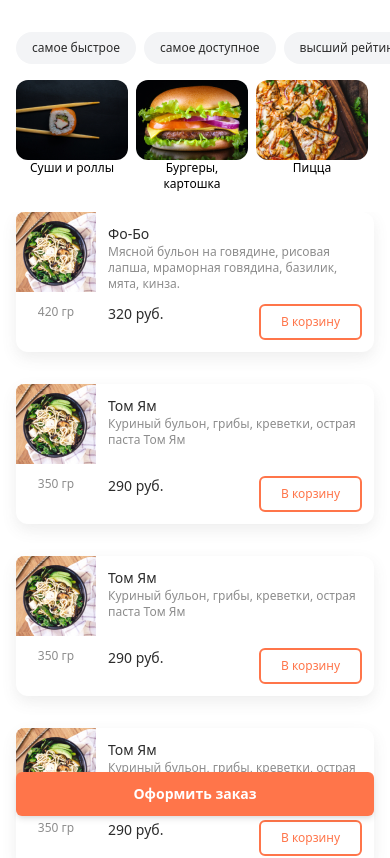
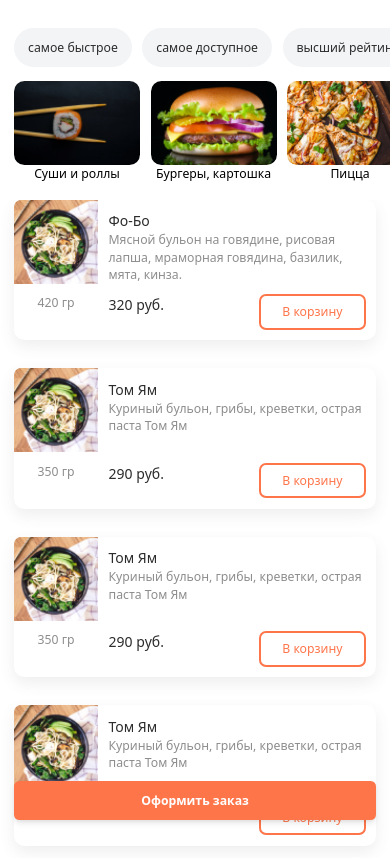
Before and after one commit to ssemenidov/delivery, a React (Create React App) app: page /menu in a window 390 px wide. Shown: the top 858 px of the page. Built offline with nearby package versions, Linux system fonts and the light colour scheme.

Commit message:
change basic font

```diff
--- a/src/components/BasketCard.tsx
+++ b/src/components/BasketCard.tsx
@@ -16,27 +16,24 @@ function BasketCard({
     <div className='flex flex-row rounded-xl relative w-full'>
       <div className=' '>
         <div
-          className='min-w-full w-20 h-20 md:w-24 md:h-24   bg-center bg-no-repeat bg-cover rounded-l-lg'
+          className='min-w-full w-24 h-24  md:w-28 md:h-28   bg-center bg-no-repeat bg-cover rounded-l-lg'
           style={{
             backgroundImage: `url(${url})`,
           }}
         ></div>
       </div>
-      <div className='flex justify-between px-3 flex-col h-20  md:h-24 w-full '>
+      <div className='flex justify-between px-3 flex-col h-24  md:h-28 w-full '>
         <div className=''>
-          <div className='text-black1 text-sm font-medium pb-1'>{title}</div>
-          <div
-            className='text-gray1 text-xs  overflow-y-hidden'
-            style={{fontSize: '10px', lineHeight: '11px'}}
-          >
+          <div className='text-black1 text-base font-medium pb-1'>{title}</div>
+          <div className='text-gray1 text-xs md:text-sm  overflow-y-hidden'>
             {descr}
           </div>
         </div>
         <div className='flex flex-row w-full justify-between'>
-          <div className=' text-black1 whitespace-nowrap text-xs self-center'>
+          <div className=' text-black1 whitespace-nowrap text-sm self-center'>
             {mass} гр
           </div>
-          <div className='whitespace-nowrap text-orange1 text-sm font-medium'>
+          <div className='whitespace-nowrap text-orange1 text-base font-medium'>
             {price} руб.
           </div>
         </div>
--- a/src/components/Card.tsx
+++ b/src/components/Card.tsx
@@ -15,36 +15,36 @@ function Card({id, title, descr, url, price, mass, addCard}: BasketCard) {
     >
       <div className='flex flex-col  align-center '>
         <div
-          className='min-w-full w-20 h-20  md:w-24 md:h-24 bg-center bg-no-repeat bg-cover rounded-tl-lg'
+          className='min-w-full w-24 h-24  md:w-28 md:h-28 bg-center bg-no-repeat bg-cover rounded-tl-lg'
           style={{
             backgroundImage: `url(${url})`,
           }}
         ></div>
-        <div className='py-3 text-gray1 whitespace-nowrap text-xs self-center'>
+        <div className='py-3 text-gray1 whitespace-nowrap text-sm self-center'>
           {mass} гр
         </div>
       </div>
       <div className='flex justify-around p-3 flex-col'>
-        <div className='h-20 md:h-24'>
-          <div className='text-black1 text-sm font-medium'>{title}</div>
-          <div className='text-gray1 text-xs '>{descr}</div>
+        <div className='h-24 md:h-28'>
+          <div className='text-black1 text-base font-medium'>{title}</div>
+          <div className='text-gray1 text-sm '>{descr}</div>
         </div>
         <div className='flex flex-row w-full justify-between'>
-          <div className='whitespace-nowrap text-black1 text-sm md:text-base font-medium'>
+          <div className='whitespace-nowrap text-black1 text-base md:text-lg font-medium'>
             {price} руб.
           </div>
           <div className=''>
             {checked ? (
               <button
                 onClick={() => handleClick(id)}
-                className='text-xs  bg-orange1 text-white py-2 px-7 border-2 border-orange1 rounded-md whitespace-nowrap'
+                className='text-sm  bg-orange1 text-white py-2 px-7 border-2 border-orange1 rounded-lg whitespace-nowrap'
               >
                 Убрать
               </button>
             ) : (
               <button
                 onClick={() => handleClick(id)}
-                className='text-xs text-orange1 bg-white py-2 px-5 border-2 border-orange1 rounded-md whitespace-nowrap'
+                className='text-sm text-orange1 bg-white py-2 px-6 border-2 border-orange1 rounded-lg whitespace-nowrap'
               >
                 В корзину
               </button>
--- a/src/index.css
+++ b/src/index.css
@@ -7,7 +7,7 @@
 @tailwind components;
 @layer components {
   .btn-orange {
-    @apply py-3 w-full px-4  text-sm bg-orange1 text-white font-semibold rounded-md shadow-md  focus:outline-none;
+    @apply py-3 w-full px-4   bg-orange1 text-white font-semibold rounded-md shadow-md  focus:outline-none;
   }
 }
 @tailwind utilities;
@@ -15,3 +15,12 @@
 *::-webkit-scrollbar {
   width: 0;
 }
+
+html {
+  font-size: 14px;
+}
+@media (min-width: 1024px) {
+  html {
+    font-size: 16px;
+  }
+}
--- a/src/pages/Address.tsx
+++ b/src/pages/Address.tsx
@@ -5,14 +5,14 @@ function Address() {
   const history = useHistory();
   return (
     <div className='p-4 flex flex-col items-center  justify-center h-screen'>
-      <div className='w-full flex flex-col h-full justify-center  text-sm md:max-w-2xl'>
+      <div className='w-full flex flex-col h-full md:h-auto justify-center  text-base md:max-w-3xl md:mb-40'>
         <SearchBar />
       </div>
-      <div className='py-4 md:max-w-md md:mb-60'>
+      <div className='py-4 md:max-w-md '>
         <button className='btn-orange ' onClick={() => history.push('/menu')}>
           Продолжить
         </button>
-        <div className='text-gray1 text-xs py-2 md:text-center'>
+        <div className='text-gray1 text-sm py-2 md:text-center'>
           <p>
             Нажимая кнопку Продолжить Вы соглашаетесь с
             <a href='#' className='text-orange1 underline'>
--- a/src/pages/Basket.tsx
+++ b/src/pages/Basket.tsx
@@ -90,10 +90,10 @@ function Basket() {
               </svg>
             </button>
           </div>
-          <div className='text-xl md:text-2xl font-medium'>Корзина</div>
+          <div className='text-2xl md:text-3xl font-medium'>Корзина</div>
         </div>
         <div className='py-2 mb-4'>
-          <div className='text-sm bg-white flex items-center rounded-md shadow-lg'>
+          <div className='text-base bg-white flex items-center rounded-md shadow-lg'>
             <input
               className='rounded w-full py-3 px-6 text-gray1  focus:outline-none'
               id='search'
@@ -112,7 +112,7 @@ function Basket() {
         </div>
       </div>
       <div
-        className=' sticky bottom-0  text-sm bg-white p-4  rounded-md flex justify-center '
+        className=' sticky bottom-0  text-base bg-white p-4  rounded-md flex justify-center '
         style={{boxShadow: ' 0px -5px 15px rgba(84, 84, 84, 0.1)'}}
       >
         <div className='md:max-w-md w-full'>
--- a/src/pages/Menu.tsx
+++ b/src/pages/Menu.tsx
@@ -97,26 +97,26 @@ function Menu() {
   const history = useHistory();
   const addCard = (id: String) => {};
   return (
-    <div className='pt-4  flex flex-col  min-h-screen align-center w-full relative'>
+    <div className='pt-4  flex flex-col  min-h-screen  w-full relative'>
       <div className='px-4 pr-0 md:px-11'>
         <div className=' flex flex-row whitespace-nowrap overflow-x-auto my-4 '>
           {cat.map((value, index) => (
-            <div className=' cursor-pointer text-xs bg-gray-100 text-black1 rounded-3xl py-2 px-4 mr-2 hover:bg-orange1 hover:text-white '>
+            <div className=' cursor-pointer text-sm bg-gray-100 text-black1 rounded-3xl py-3 px-4 mr-3 hover:bg-orange1 hover:text-white '>
               {value}
             </div>
           ))}
         </div>
-        <div className=' flex flex-row overflow-x-auto mt-1 mb-5'>
+        <div className=' flex flex-row overflow-x-auto  mb-5'>
           {cat_food.map(({title, url}, index) => (
-            <div className=' cursor-pointer w-28  flex flex-col align-center mr-2'>
+            <div className=' cursor-pointer w-36  flex flex-col align-center mr-3'>
               <div
-                className='rounded-xl w-28 h-20  bg-center bg-no-repeat bg-cover '
+                className='rounded-xl w-36 h-24  bg-center bg-no-repeat bg-cover '
                 style={{
                   backgroundImage: `url(${url})`,
                 }}
               ></div>
 
-              <div className='whitespace-normal text-xs text-center '>
+              <div className='whitespace-normal text-sm text-center '>
                 <span>{title}</span>
               </div>
             </div>
@@ -130,9 +130,9 @@ function Menu() {
           </div>
         ))}
       </div>
-      <div className='px-4 md:px-11  fixed  bottom-7 w-full'>
+      <div className='px-4 md:px-11 flex   justify-center fixed  bottom-7 w-full'>
         <button
-          className='btn-orange   py-3 text-sm box-border '
+          className='btn-orange   py-3 text-sm box-border  md:max-w-md'
           onClick={() => history.push('/basket')}
         >
           Оформить заказ
```
